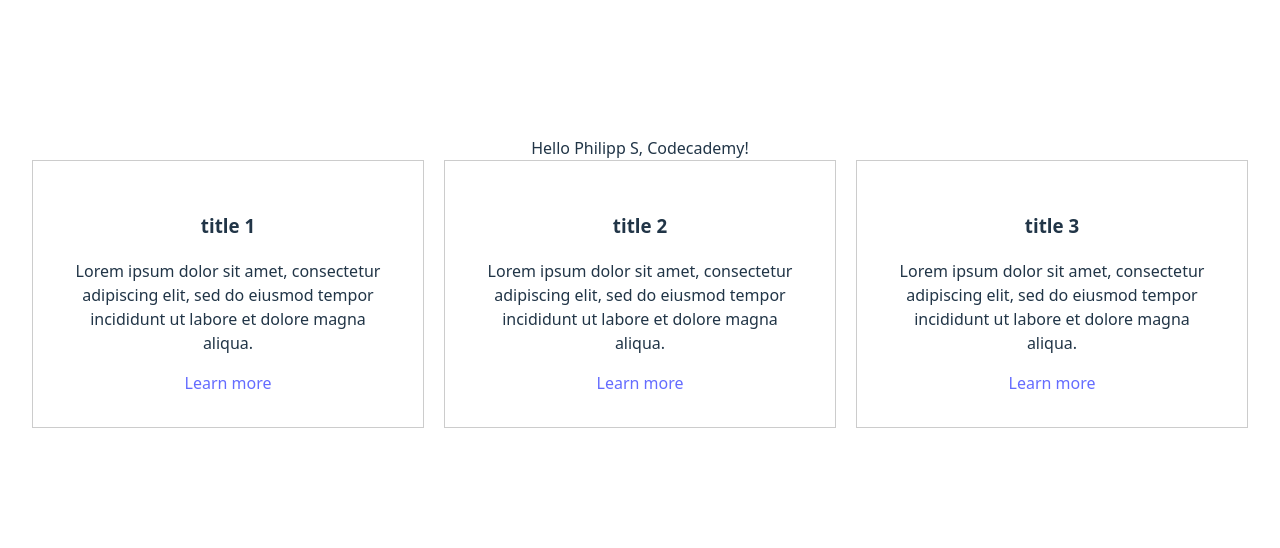
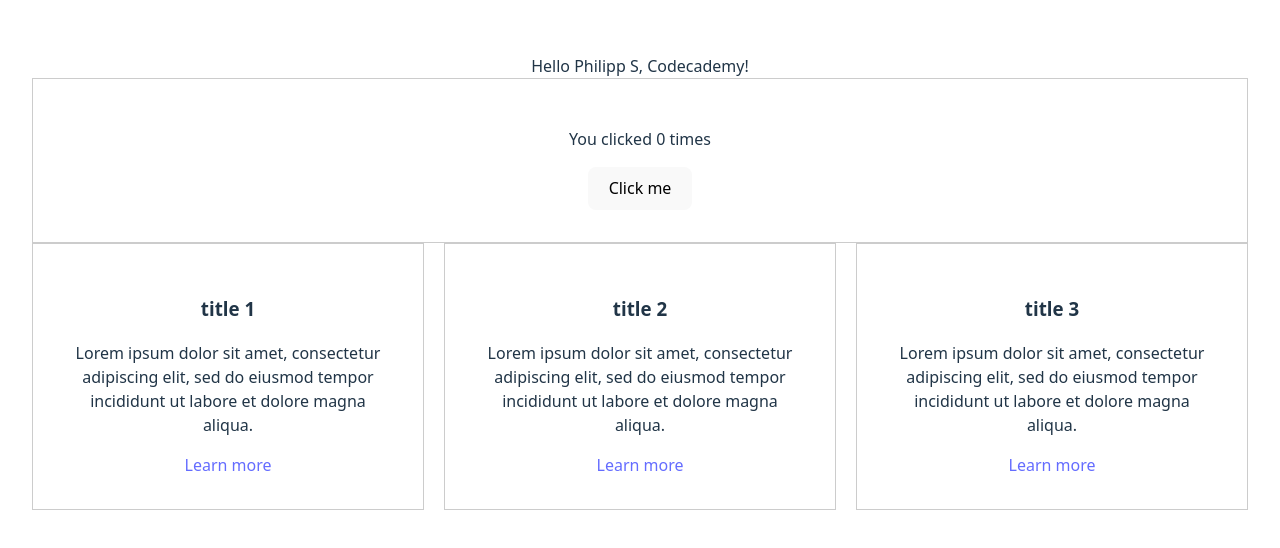
Before and after one commit to philippshchekin-art/vite-project, a React (Vite) app: page / in a window 1280 px wide. Shown: the part 118-666 px from the top of the page. Built offline with nearby package versions, Linux system fonts and the light colour scheme.

Commit message:
adding counter card

```diff
--- /dev/null
+++ b/src/components/counter.jsx
@@ -0,0 +1,15 @@
+import { useState } from "react";
+import "../App.css";
+
+function Counter() {
+  const [count, setCount] = useState(0);
+
+  return (
+    <div>
+      <p>You clicked {count} times</p>
+      <button onClick={() => setCount(count + 1)}>Click me</button>
+    </div>
+  );
+}
+
+export default Counter;
--- a/src/main.jsx
+++ b/src/main.jsx
@@ -3,11 +3,15 @@
 import "./index.css";
 import App from "./App.jsx";
 import Card from "./components/card.jsx";
+import Counter from "./components/counter.jsx";
 import { cards } from "./data/cardData.js";
 
 createRoot(document.getElementById("root")).render(
   <StrictMode>
     <App />
+    <div className="card">
+      <Counter />
+    </div>
     <div className="cardContainer">
       {cards.map((card) => (
         <Card
```
